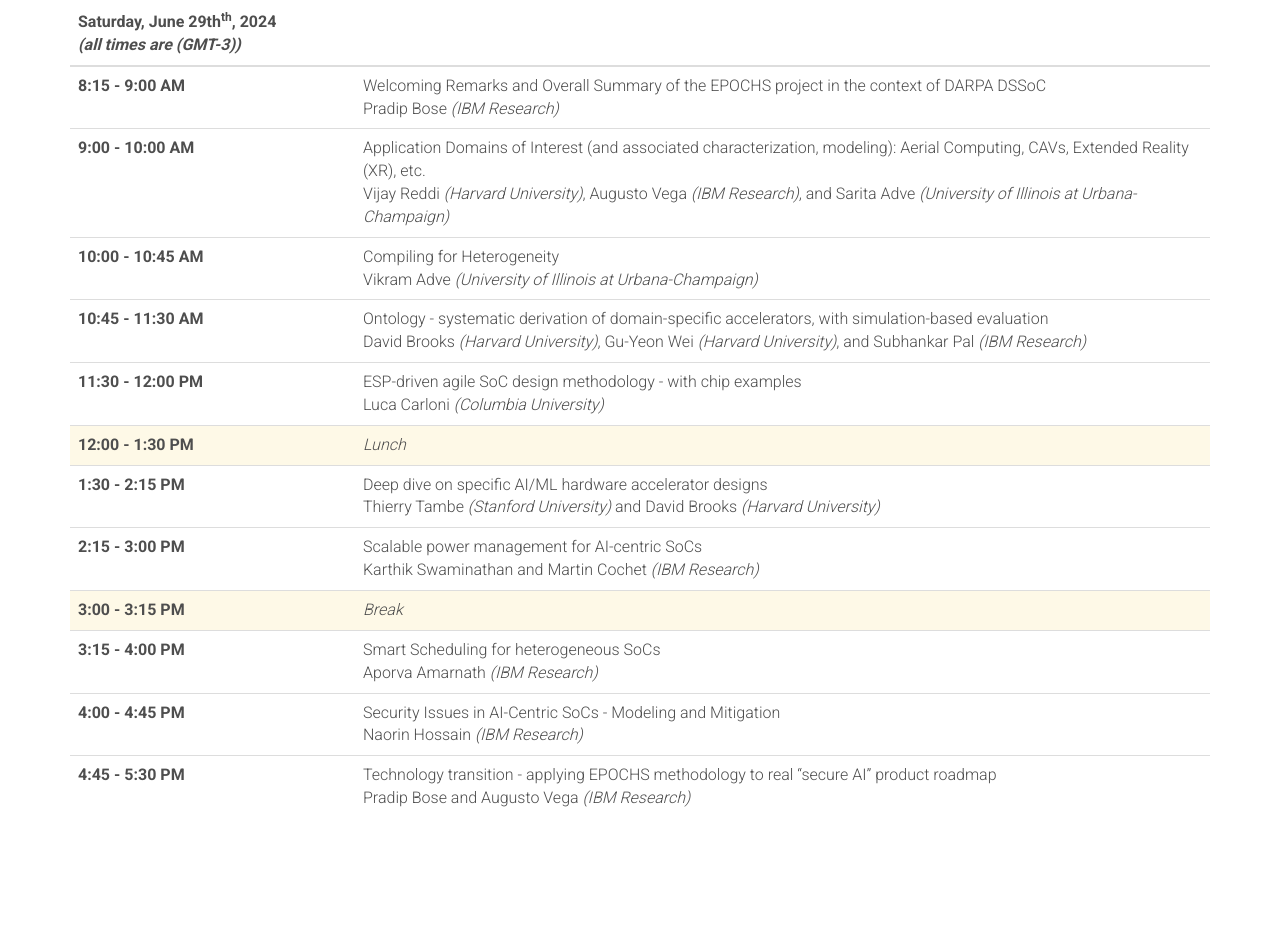
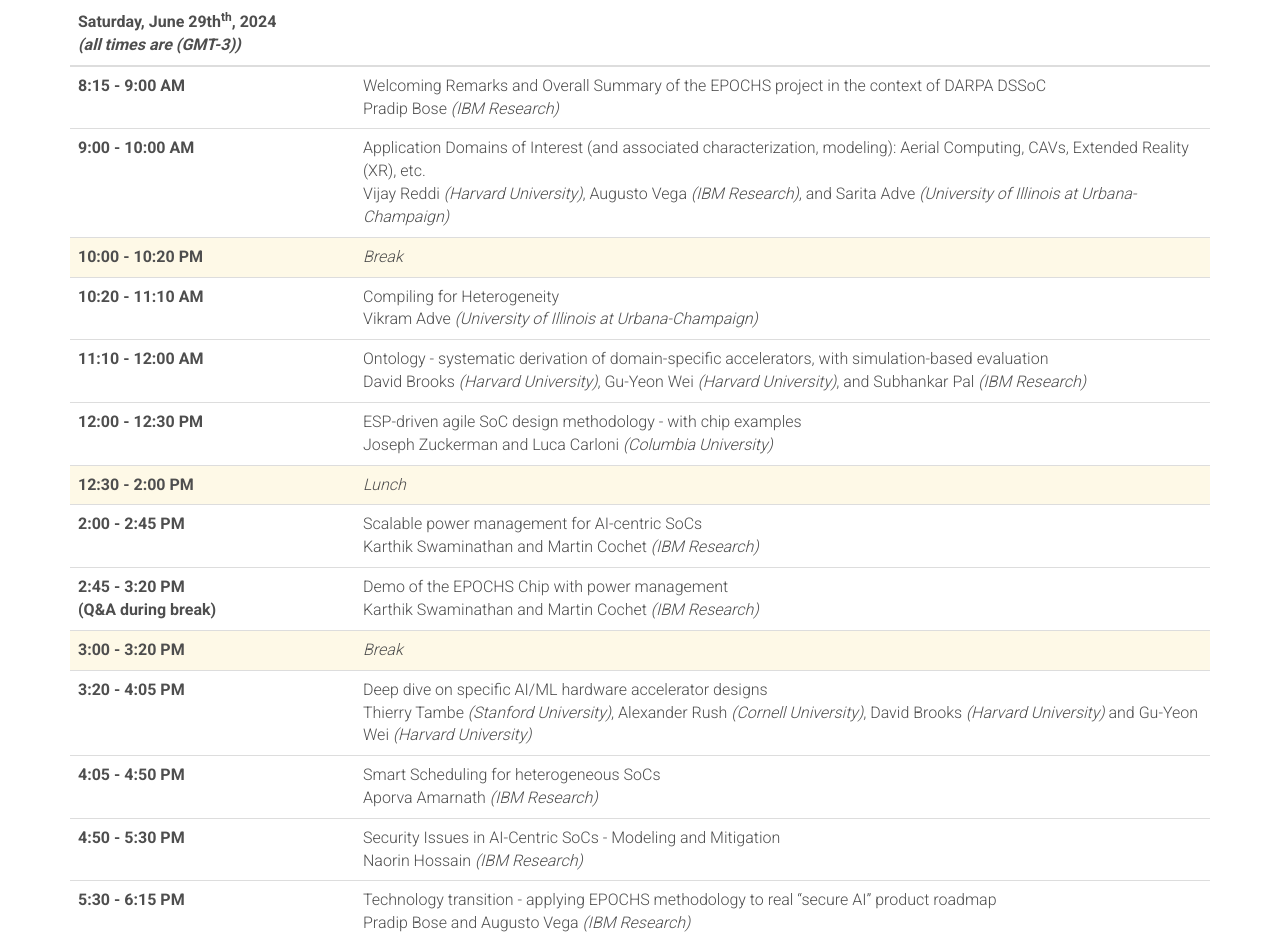
Before and after one commit to augustojv/epochs-tutorial-2024, a website: page index.html in a window 1280 px wide. Shown: the part 2291-3237 px from the top of the page. Drawn offline with Linux system fonts and the light colour scheme; files whose address does not match are found by name.

Commit message:
Schedule changes

```diff
--- a/index.html
+++ b/index.html
@@ -232,53 +232,63 @@
                                 Vijay Reddi <em>(Harvard University)</em>, Augusto Vega <em>(IBM Research)</em>, and Sarita Adve <em>(University of Illinois at Urbana-Champaign)</em>
                             </td>
                         </tr>
-                        <tr>
-                          <th scope="row">10:00 - 10:45 AM</th>
-                          <td>Compiling for Heterogeneity<br>
-                            Vikram Adve <em>(University of Illinois at Urbana-Champaign)</em></td>
+                        <tr bgcolor="#FEF9E7">
+                            <th scope="row">10:00 - 10:20 PM</th>
+                            <td><i>Break</i></td>
                         </tr>
                         <tr>
-                            <th scope="row">10:45 - 11:30 AM</th>
+                            <th scope="row">10:20 - 11:10 AM</th>
+                            <td>Compiling for Heterogeneity<br>
+                                Vikram Adve <em>(University of Illinois at Urbana-Champaign)</em>
+                            </td>
+                        </tr>
+                        <tr>
+                            <th scope="row">11:10 - 12:00 AM</th>
                             <td>Ontology - systematic derivation of domain-specific accelerators, with simulation-based evaluation<br>
                                 David Brooks <em>(Harvard University)</em>, Gu-Yeon Wei <em>(Harvard University)</em>, and Subhankar Pal <em>(IBM Research)</em></td>
                         </tr>
                         <tr>
-                          <th scope="row">11:30 - 12:00 PM</th>
+                            <th scope="row">12:00 - 12:30 PM</th>
                             <td>ESP-driven agile SoC design methodology - with chip examples<br>
-							  Luca Carloni <em>(Columbia University)</em></td>
+						        Joseph Zuckerman and Luca Carloni <em>(Columbia University)</em></td>
                         </tr>
                         <tr bgcolor="#FEF9E7">
-                          <th scope="row">12:00 - 1:30 PM</th>
+                            <th scope="row">12:30 - 2:00 PM</th>
                             <td><i>Lunch</i></td>
                         </tr>
                         <tr>
-                          <th scope="row">1:30 - 2:15 PM</th>
-                          <td>Deep dive on specific AI/ML hardware accelerator designs<br>
-                            Thierry Tambe <em>(Stanford University)</em> and David Brooks <em>(Harvard University)</em></td>
-                        </tr>
-                        <tr>
-                          <th scope="row">2:15 - 3:00 PM</th>
+                            <th scope="row">2:00 - 2:45 PM</th>
                             <td>Scalable power management for AI-centric SoCs<br>
                                 Karthik Swaminathan and Martin Cochet <em>(IBM Research)</em></td>
                         </tr>
+                        <tr>
+                            <th scope="row">2:45 - 3:20 PM <br>(Q&A during break)</th>
+                            <td>Demo of the EPOCHS Chip with power management<br>
+                                Karthik Swaminathan and Martin Cochet <em>(IBM Research)</em></td>
+                        </tr>
                         <tr bgcolor="#FEF9E7">
-                          <th scope="row">3:00 - 3:15 PM</th>
+                            <th scope="row">3:00 - 3:20 PM</th>
                             <td><i>Break</i></td>
                         </tr>
                         <tr>
-                          <th scope="row">3:15 - 4:00 PM</th>
+                            <th scope="row">3:20 - 4:05 PM</th>
+                            <td>Deep dive on specific AI/ML hardware accelerator designs<br>
+                                Thierry Tambe <em>(Stanford University)</em>, Alexander Rush <em>(Cornell University)</em>, David Brooks <em>(Harvard University)</em> and Gu-Yeon Wei <em>(Harvard University)</em></td>
+                        </tr>
+                        <tr>
+                            <th scope="row">4:05 - 4:50 PM</th>
                             <td>Smart Scheduling for heterogeneous SoCs<br>
                                 Aporva Amarnath <em>(IBM Research)</em></td>
                             </td>
                         </tr>
                         <tr>
-                            <th scope="row">4:00 - 4:45 PM</th>
+                            <th scope="row">4:50 - 5:30 PM</th>
                             <td>Security Issues in AI-Centric SoCs - Modeling and Mitigation<br>
                                 Naorin Hossain <em>(IBM Research)</em></td>
                         </tr>
                         <tr>
                         <tr>
-                            <th scope="row">4:45 - 5:30 PM</th>
+                            <th scope="row">5:30 - 6:15 PM</th>
                             <td>Technology transition - applying EPOCHS methodology to real “secure AI” product roadmap<br>
                                 Pradip Bose and Augusto Vega <em>(IBM Research)</em></td>
                         </tr>
```
Lines whose indentation alone changed are shown as unchanged.
